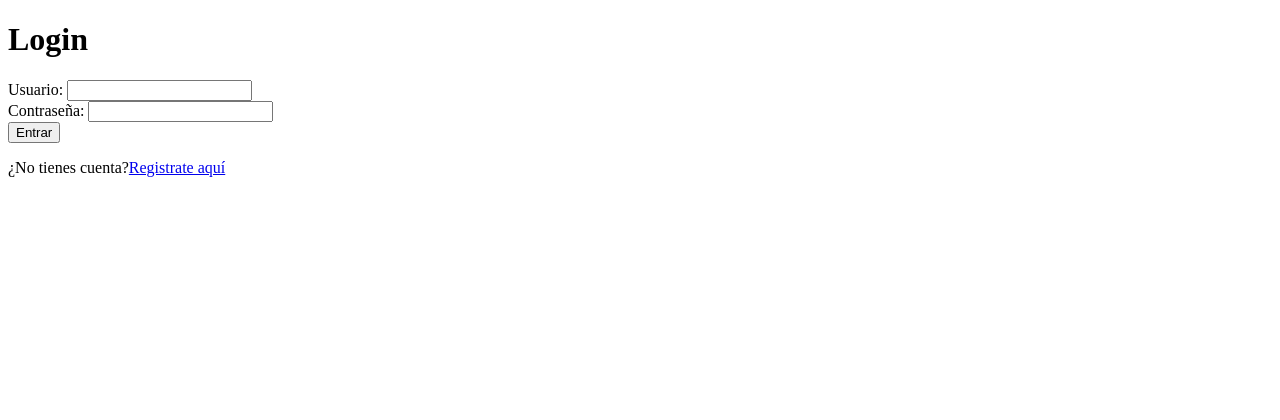
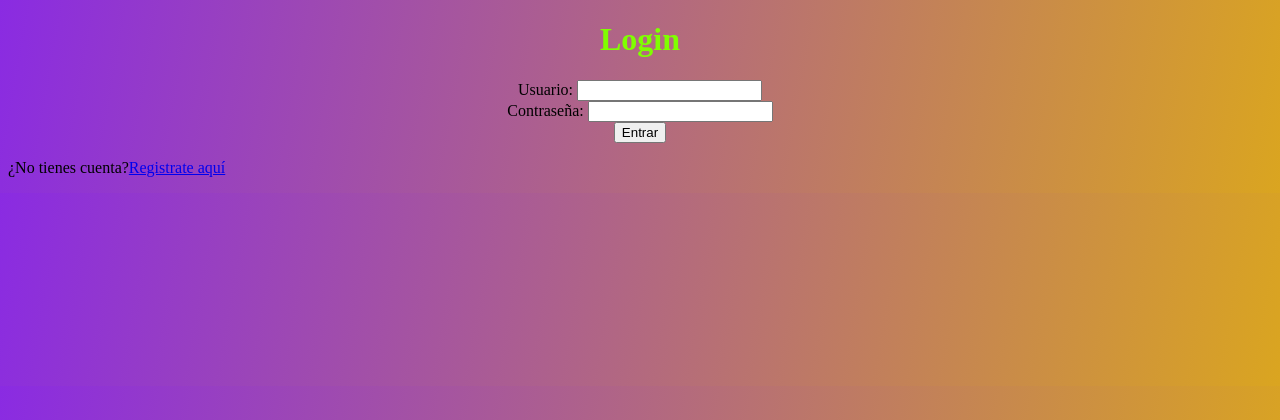
Before and after one commit to JorgeGarciaTrigo/Proyectos-de-Clase, a PHP site: page /Login1.php in a window 1280 px wide. Shown: the top 420 px of the page. Run offline with PHP 8.4, Linux system fonts and the light colour scheme.

Commit message:
Versión Inicial

```diff
--- a/Proyecto1_login/Login1.php
+++ b/Proyecto1_login/Login1.php
@@ -3,24 +3,70 @@
 <head>
     <meta charset="UTF-8">
     <title>Iniciar Sesion</title>
+
+    <style>
+
+        body {
+            background: linear-gradient(100deg, blueviolet, goldenrod );
+        }
+
+        .Titúlo1 {
+            color: chartreuse;
+            text-align: center;
+        }
+
+        .Usuario1 {
+            text-align: center;
+        }
+        .Contraseña1 {
+            text-align: center;
+        }
+        .Botón1 {
+            color: chartreuse;
+            text-align: center;
+        }
+
+
+
+    </style>
+
 </head>
 <body>
 
+    <div class="Titúlo1">
+
         <h1>Login</h1>
+
+    </div>
 
     <form action="Procesar_Login1.php" method="post">
 
+        <div class="Usuario1">
+
             <label>Usuario:</label>
-        <input type="text" name="Usuario" required><br>
+            <input type="text" name="usuario" required><br>
+
+        </div>
+
+        <div class="Contraseña1">
 
             <label>Contraseña:</label>
             <input type="password" name="password" required><br>
 
+        </div>
+
+        <div class="Botón1">
             <button type="submit">Entrar</button>
+
+        </div>
 
     </form>
 
+    <div class="Cuenta1">
+
         <p>¿No tienes cuenta?<a href="Registro1.php">Registrate aquí</a></p>
+
+    </div>
 
 </body>
 </html>
--- a/Proyecto1_login/Logout1.php
+++ b/Proyecto1_login/Logout1.php
@@ -1,6 +1,6 @@
 <?php
     session_start();
     session_destroy();
-    header("Location: Login.php");
+    header("Location: Login1.php");
     exit;
 ?>
--- a/Proyecto1_login/Procesar_Registro1.php
+++ b/Proyecto1_login/Procesar_Registro1.php
@@ -4,7 +4,7 @@
     $password = $_POST['password'];
 
     $file = fopen("Usuarios1.txt","a");
-    fwrite($file, $usuario . ":" . password_hash($password, PASSWORD_DEFAULT) . "\n");
+    fwrite($file, $usuario . ":" .password_hash($password, PASSWORD_DEFAULT) . "\n");
     fclose($file);
 
     echo "<h1>Usuario registrado correctamente</h1>";
--- a/Proyecto1_login/Registro1.php
+++ b/Proyecto1_login/Registro1.php
@@ -11,7 +11,7 @@
     <form action="Procesar_Registro1.php" method="post">
 
         <label>Usuario:</label>
-        <input type="text" name="Usuario" required><br>
+        <input type="text" name="usuario" required><br>
 
         <label>Contraseña:</label>
         <input type="password" name="password" required><br>
```
Also changed, not shown: Proyecto1_login/Procesar_Login1.php (+18 -3 lines), Proyecto1_login/Usuarios1.txt (+5 -9 lines). Lines whose indentation alone changed are shown as unchanged.
